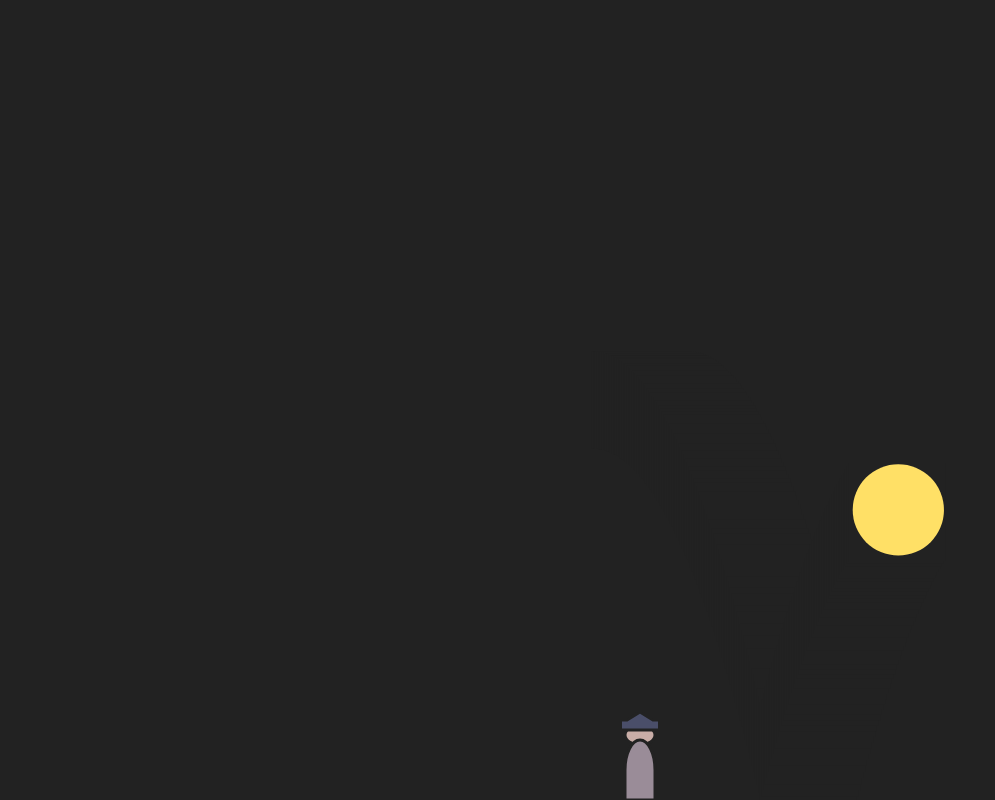
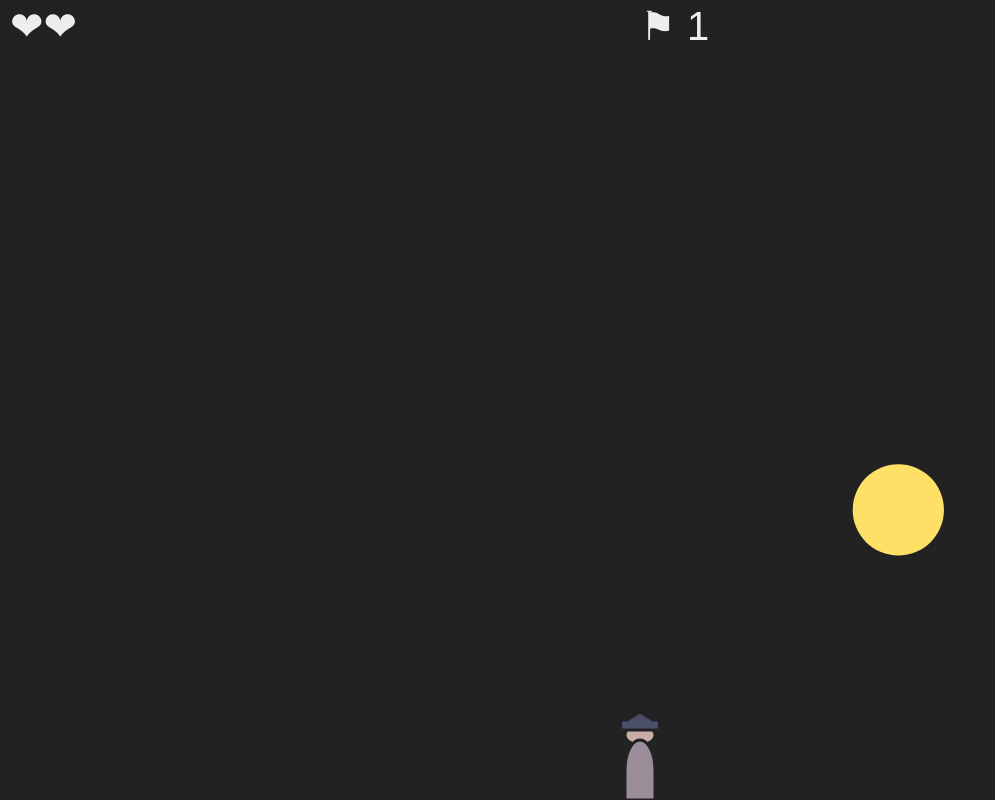
Before and after one commit to pixelchai/bubbletrouble, a plain HTML site: page index.html in a window 1280 px wide. Shown: the whole page, without its empty margins (0-995 px from the left). Drawn offline with Linux system fonts and the light colour scheme.

Commit message:
add lives + stage count

```diff
--- a/bubbletrouble.js
+++ b/bubbletrouble.js
@@ -11,14 +11,6 @@ var ballColours = [
     '#FFE066',
     '#70C1B3',
     '#DD9892',
-    // '#FFE066',
-    // '#70C1B3',
-    // '#C9ADA7',
-    // '#E07A5F',
-    // '#81B29A',
-    // '#F2CC8F',
-    // '#E1CE7A',
-    // '#778DA9',
 ]
 
 // engine vars
@@ -51,6 +43,10 @@ var stageDiff = 5; // difficulty heuristic for stage
 var sizeFactor = 935; // factor for increasing difficulty with size (standard size)
 var minBalls = 1;
 var maxBalls = 4;
+
+// game vars
+var lives = 4;
+var stageNo = 1;
 
 var c = document.getElementById('c'),
 cx = c.getContext('2d');
@@ -89,8 +85,10 @@ function newStage(){
 function updateBalls(){
 
     if(balls.length<=0){
+        // won stage
+        stageDiff+=5;
+        stageNo+=1;
         newStage();
-        stageDiff+=5;
         return;
     }
 
@@ -100,6 +98,14 @@ function updateBalls(){
 
         // player collision
         if(ballHits(ball.x,ball.y,ball.r,playerx-playerw/2,c.height,playerw,playerh)){
+            // died
+            lives-=1;
+            if(lives==0){
+                // out of lives (reset)
+                lives = 4;
+                stageDiff = 5;
+                stageNo = 1;
+            }
 
             ball.colour = '#fff';
             drawBall(ball);
@@ -319,6 +325,23 @@ function drawShots(){
     cx.lineTo(shotx,c.height-shoth);
     cx.stroke();
 }
+
+function drawOverlay(){
+    cx.font = '40px Arial';
+    cx.fillStyle = '#eee';
+
+    // lives
+    var livesString = '';
+    for(var i=0; i<lives; i++){
+        livesString+='❤';
+    }
+    cx.fillText(livesString,10,40);
+
+    // stage
+    cx.font = '40px Arial';
+    var stageString = '⚑ '+stageNo.toString();
+    cx.fillText(stageString,c.width/2,40);
+}
 //#endregion
 
 //#region clearing
@@ -349,6 +372,12 @@ function clearShots(){
     cx.fillStyle = C_BACKG;
     cx.fillRect(shotx-3,0,
                 6,c.height);
+}
+
+function clearOverlay(){
+    cx.fillStyle = C_BACKG;
+    cx.fillRect(0,0,
+                c.width,43);
 }
 //#endregion
 
@@ -416,9 +445,11 @@ function getRandomBallColour(){
         drawBalls();
         drawShots();
         drawPlayer();
+        drawOverlay();
     }
 
     function clear(){
+        clearOverlay();
         clearShots();
         clearPlayer();
         clearBalls();
--- a/index.html
+++ b/index.html
@@ -1,4 +1,8 @@
+<!DOCTYPE html>
 <html>
+    <head>
+        <meta http-equiv="content-type" content="text/html; charset=UTF8">
+    </head>
     <body>
         <canvas id="c"></canvas>
         <style>
```
